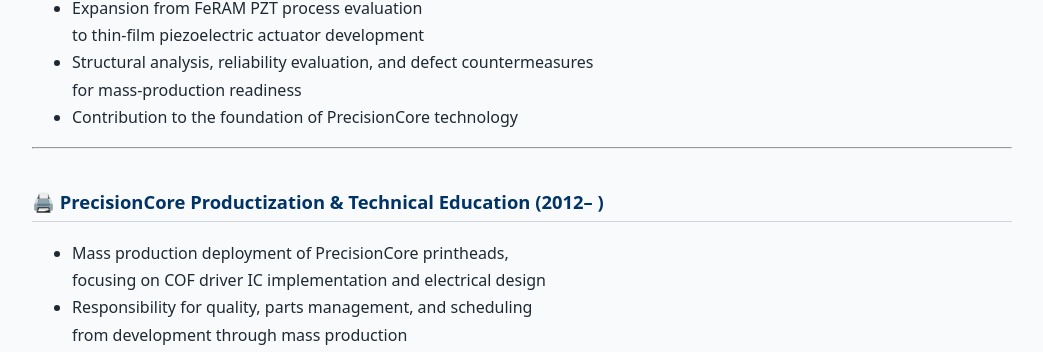
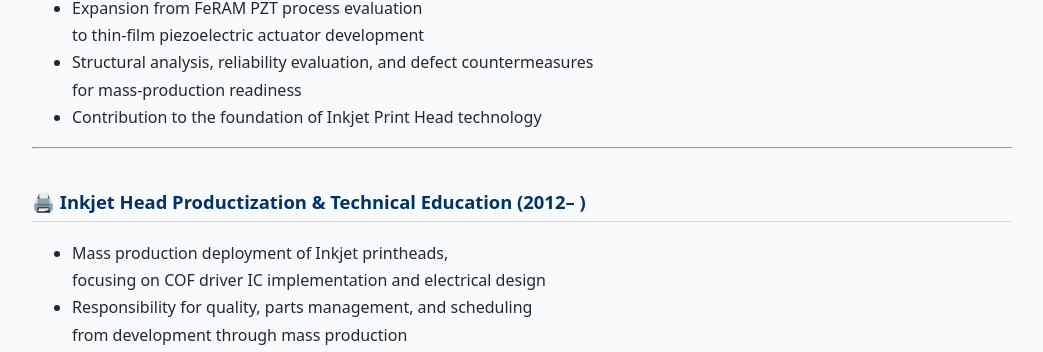
Before and after one commit to Samizo-AITL/Samizo-AITL.github.io, a Jekyll site: the page built from about/career-summary/en/index.md, in a window 1280 px wide. Shown: the part 982-1334 px from the top of the page, without its empty margins (118-1161 px from the left). Built offline with Jekyll 4.4.1, drawn with Linux system fonts in a browser that asks for light colours.

Commit message:
Update index.md

```diff
--- a/about/career-summary/en/index.md
+++ b/about/career-summary/en/index.md
@@ -40,12 +40,12 @@
   to thin-film piezoelectric actuator development
 - Structural analysis, reliability evaluation, and defect countermeasures
   for mass-production readiness
-- Contribution to the foundation of PrecisionCore technology
+- Contribution to the foundation of Inkjet Print Head technology
 
 ---
 
-### 🖨️ PrecisionCore Productization & Technical Education (2012– )
-- Mass production deployment of PrecisionCore printheads,
+### 🖨️ Inkjet Head Productization & Technical Education (2012– )
+- Mass production deployment of Inkjet printheads,
   focusing on COF driver IC implementation and electrical design
 - Responsibility for quality, parts management, and scheduling
   from development through mass production
```
